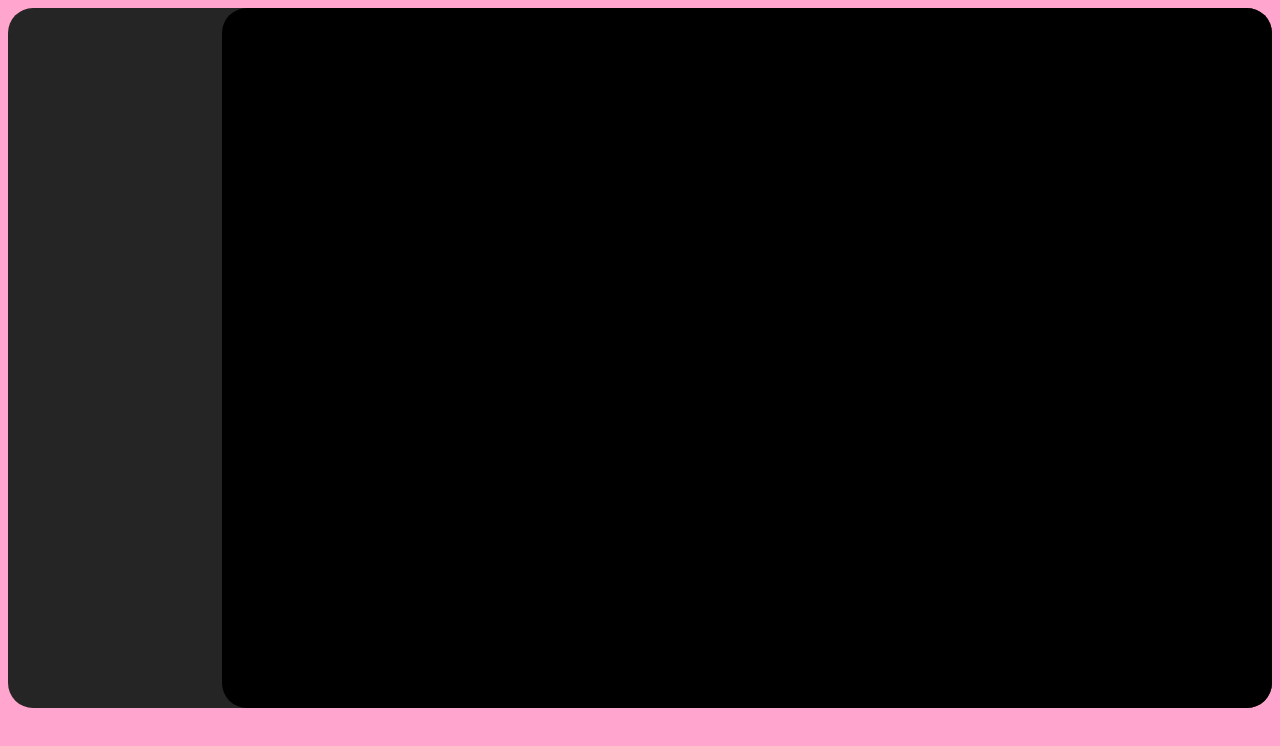
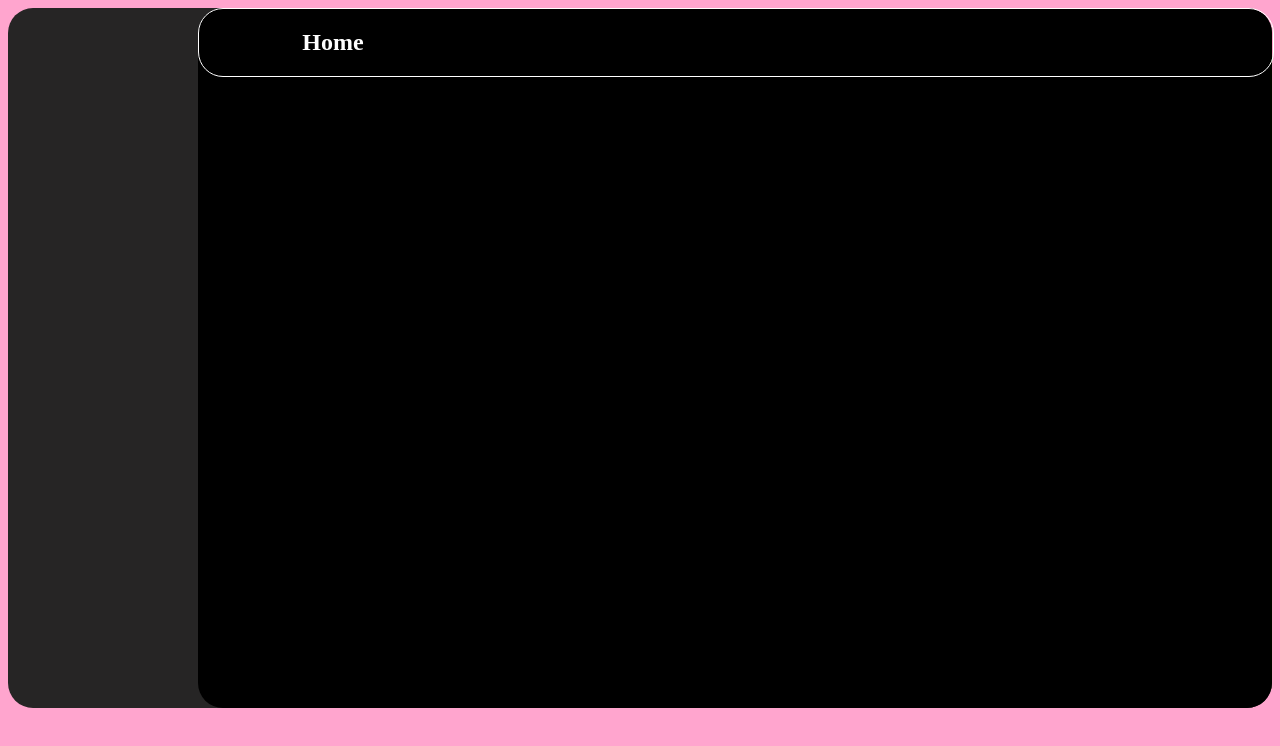
Before and after one commit to Kyssiei/SBA308a, a plain HTML site: page index.html in a window 1280 px wide. Drawn offline with Linux system fonts and the light colour scheme.

Commit message:
updated foundation layer

```diff
--- a/index.html
+++ b/index.html
@@ -9,8 +9,16 @@
 </head>
 <body>
     <div class="dashboard">
-        <div class="mainContainer"></div>
         <div class="sideBar"></div>
+        <div class="mainContainer">
+            <section class="header">
+                <h1>Home</h1>
+                <div id="searchBar"></div>
+            </section>
+
+            <div class="banner"></div>
+            <div class="musicPlayer"></div>
+        </div>
     </div>
 </body>
 
--- a/style.css
+++ b/style.css
@@ -9,15 +9,38 @@ body{
     height: 700px;
     border-radius: 25px;
 }
-
 .mainContainer{
     display: flex;
     flex-direction: column;
     justify-content: flex-end;
     margin-left: auto;
     align-items: right;
+    flex-wrap: wrap;
     background-color: black;
     height: 700px;
-    width: 1050px;
+    width: 85%;
     border-radius: 25px;
 }
+.sideBar{
+    /* background-color: rgb(255, 113, 193); */
+    width: 15%;
+    border-top-left-radius: 25px;
+}
+.header{
+    display: flex;
+    flex-direction: row;
+    margin-bottom: auto ;
+    width: 100%;
+    border: 1px solid white;
+    border-radius: 25px;
+    height: auto;
+}
+h1{
+    color: white;
+    text-align: center;
+    width: 25%;
+}
+#searchBar{
+    /* border: 2px solid blue;
+    border-color: blue; */
+}
```
